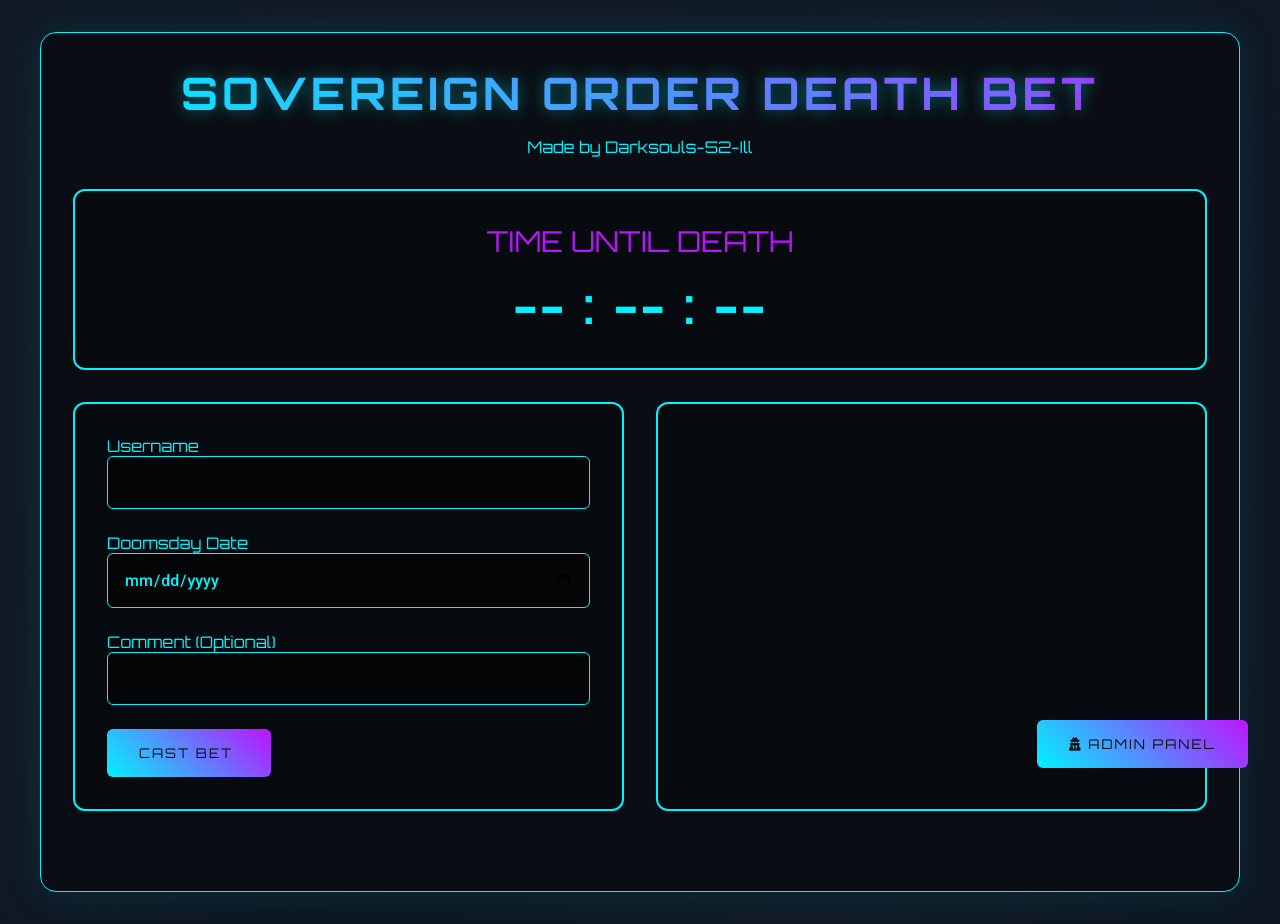
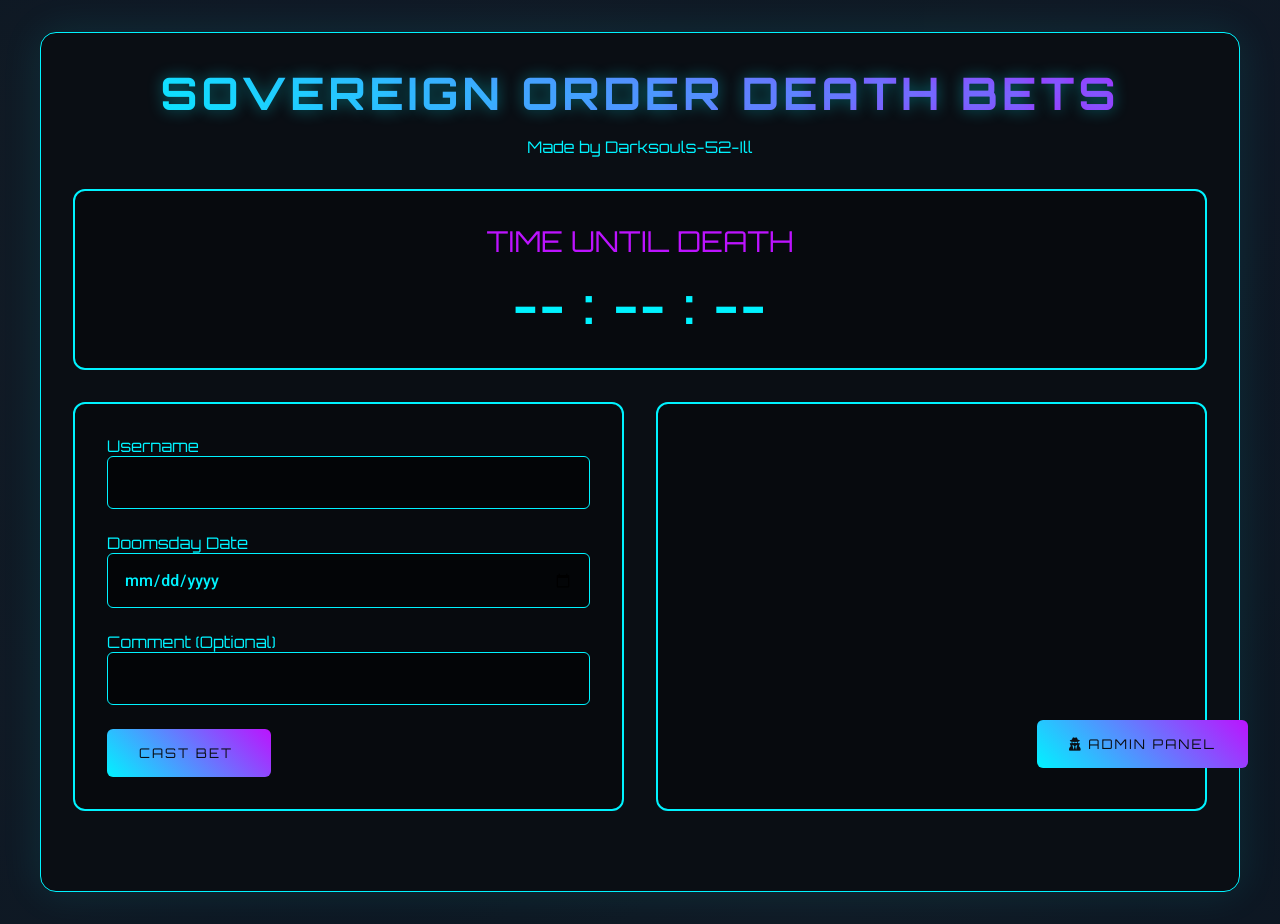
Before and after one commit to MrHamzz/TheSovereignOrderBets, a plain HTML site: page index.html in a window 1280 px wide. Drawn offline with Linux system fonts and the light colour scheme; no server answers; some icons are missing.

Commit message:
Update final 1 index.html

```diff
--- a/index.html
+++ b/index.html
@@ -181,7 +181,7 @@
 <body>
     <div class="container">
         <div class="header">
-            <h1 class="title">Sovereign Order Death Bet</h1>
+            <h1 class="title">Sovereign Order Death Bets</h1>
             <p class="subtitle">Made by Darksouls-52-Ill</p>
         </div>
 
```
